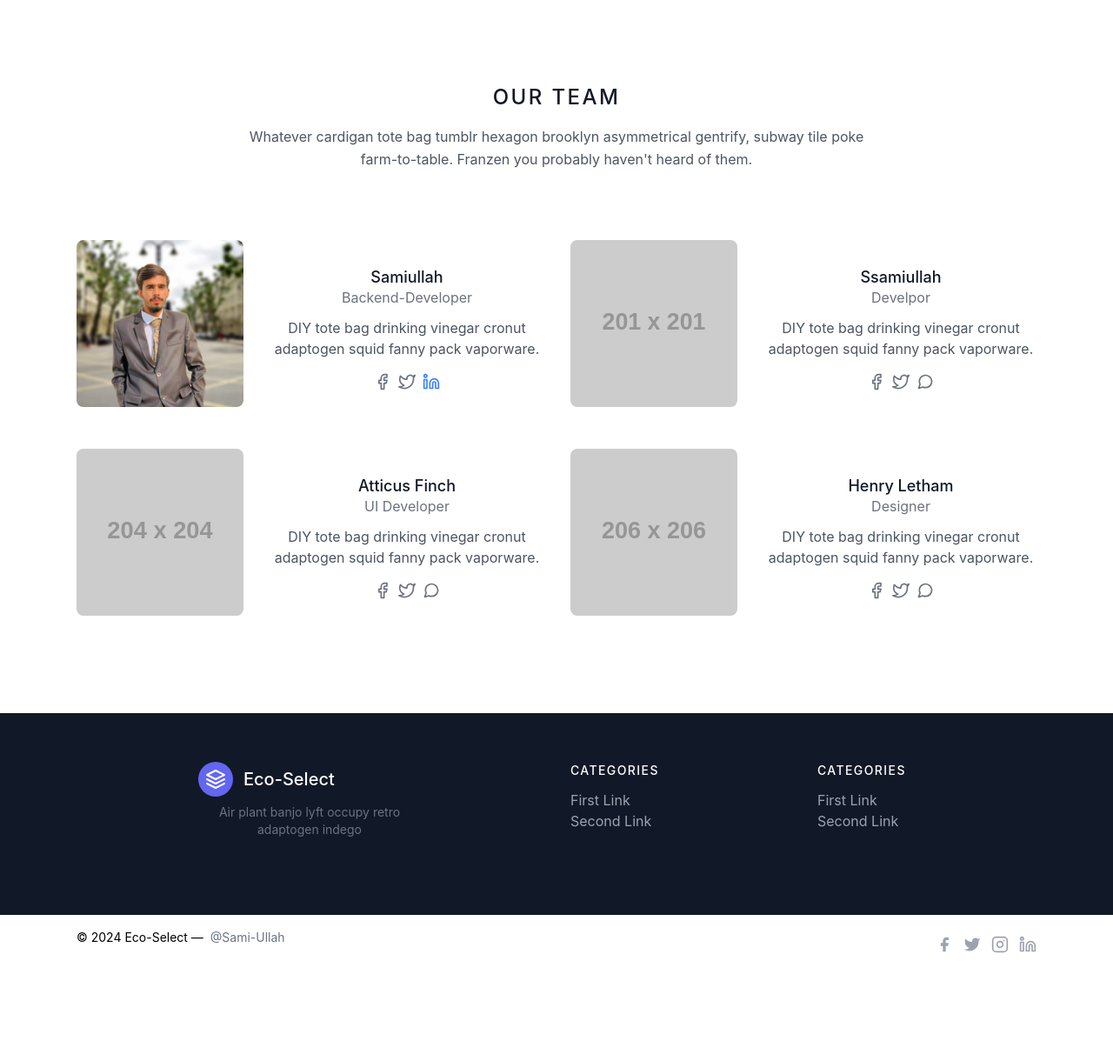
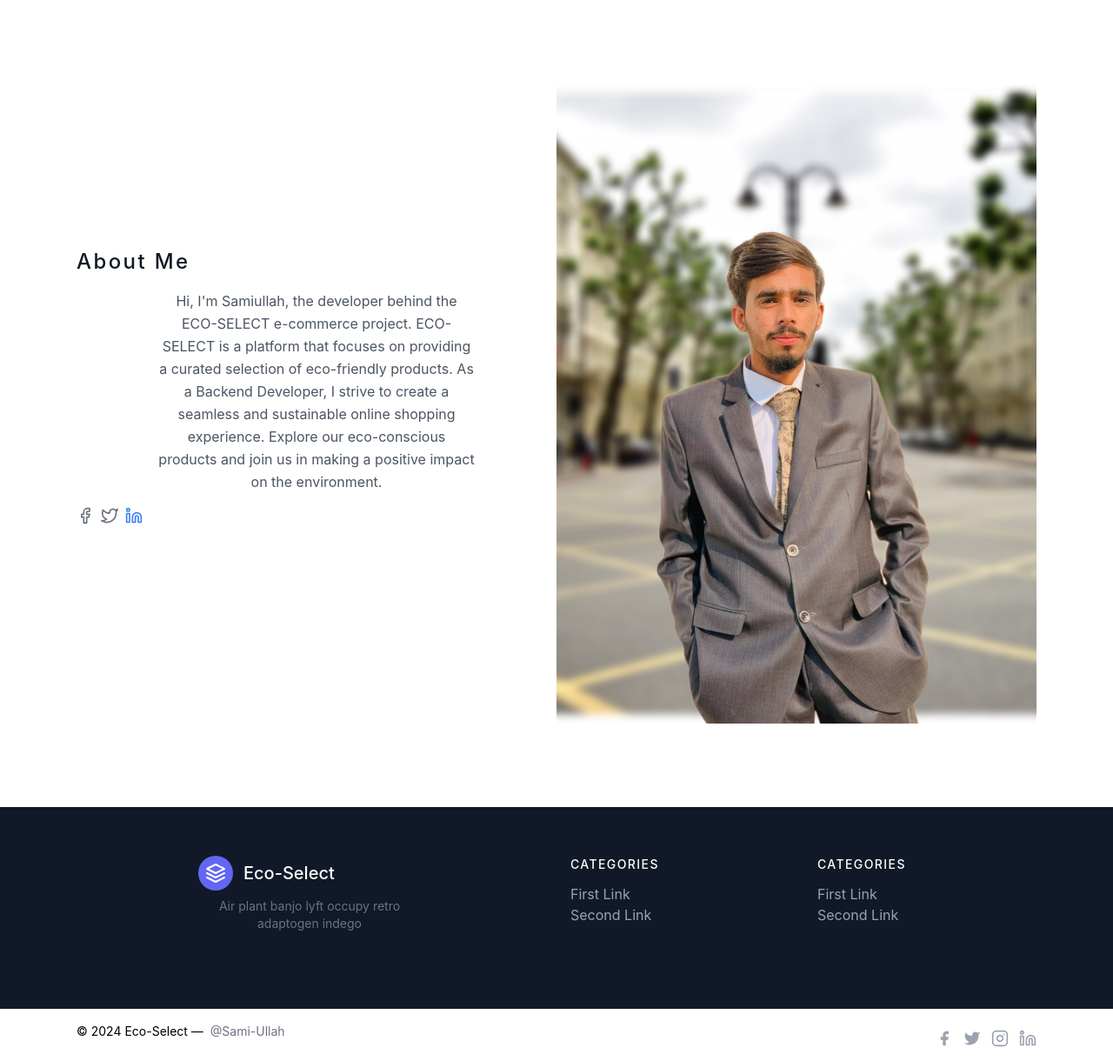
Before and after one commit to Sami606713/ecoselect, a Django app: template products/templates/about.html in a window 1280 px wide. Shown: the part 72-1292 px from the top of the page at 87% size. Before the commit the page ends 1184 px from the top, so only its background shows below. Run offline with Django 4.2, Linux system fonts and the light colour scheme; the template is opened without the code that fills it, so the values that code supplies are empty; some libraries are stand-ins or nearby versions.

Commit message:
Improvig  about page

```diff
--- a/products/templates/about.html
+++ b/products/templates/about.html
@@ -3,31 +3,25 @@
 {% block body %}
 {% load static %}
 <section class="text-gray-600 body-font">
-    <div class="container px-5 py-24 mx-auto">
-      <div class="flex flex-col text-center w-full mb-20">
-        <h1 class="text-2xl font-medium title-font mb-4 text-gray-900 tracking-widest">OUR TEAM</h1>
-        <p class="lg:w-2/3 mx-auto leading-relaxed text-base">Whatever cardigan tote bag tumblr hexagon brooklyn asymmetrical gentrify, subway tile poke farm-to-table. Franzen you probably haven't heard of them.</p>
-      </div>
-      <div class="flex flex-wrap -m-4">
-        <div class="p-4 lg:w-1/2">
-          <div class="h-full flex sm:flex-row flex-col items-center sm:justify-start justify-center text-center sm:text-left">
-            <img alt="team" class="flex-shrink-0 rounded-lg w-48 h-48 object-cover object-center sm:mb-0 mb-4" src="{% static 'products/images/sa.jpg'%}">
-            <div class="flex-grow sm:pl-8">
-              <h2 class="title-font font-medium text-lg text-gray-900">Samiullah</h2>
-              <h3 class="text-gray-500 mb-3">Backend-Developer</h3>
-              <p class="mb-4">DIY tote bag drinking vinegar cronut adaptogen squid fanny pack vaporware.</p>
-              <span class="inline-flex">
-                <a class="text-gray-500">
+  <div class="container px-5 py-24 mx-auto flex hover:shadow-xl transition-shadow duration-300">
+      <!-- Left Section - About Me -->
+      <div class="lg:w-1/2 flex flex-col items-center sm:items-start justify-center text-center sm:text-left mb-10">
+          <h1 class="text-2xl font-medium title-font mb-4 text-gray-900 tracking-widest">About Me</h1>
+          <p class="lg:w-2/3 mx-auto leading-relaxed text-base">
+              Hi, I'm Samiullah, the developer behind the ECO-SELECT e-commerce project. ECO-SELECT is a platform that focuses on providing a curated selection of eco-friendly products. As a Backend Developer, I strive to create a seamless and sustainable online shopping experience. Explore our eco-conscious products and join us in making a positive impact on the environment.
+          </p>
+          <span class="inline-flex mt-4">
+              <a href="https://github.com/your-github-username" class="text-gray-500" target="_blank" rel="noopener noreferrer">
                   <svg fill="none" stroke="currentColor" stroke-linecap="round" stroke-linejoin="round" stroke-width="2" class="w-5 h-5" viewBox="0 0 24 24">
                       <path d="M18 2h-3a5 5 0 00-5 5v3H7v4h3v8h4v-8h3l1-4h-4V7a1 1 0 011-1h3z"></path>
                   </svg>
               </a>
-                <a class="ml-2 text-gray-500">
+              <a href="https://facebook.com/your-facebook-username" class="ml-2 text-gray-500" target="_blank" rel="noopener noreferrer">
                   <svg fill="none" stroke="currentColor" stroke-linecap="round" stroke-linejoin="round" stroke-width="2" class="w-5 h-5" viewBox="0 0 24 24">
                       <path d="M23 3a10.9 10.9 0 01-3.14 1.53 4.48 4.48 0 00-7.86 3v1A10.66 10.66 0 013 4s-4 9 5 13a11.64 11.64 0 01-7 2c9 5 20 0 20-11.5a4.5 4.5 0 00-.08-.83A7.72 7.72 0 0023 3z"></path>
                   </svg>
               </a>
-                <a href="http://www.linkedin.com/in/sami-ullah-6326b9265" class="ml-2 text-blue-500">
+              <a href="http://www.linkedin.com/in/sami-ullah-6326b9265" class="ml-2 text-blue-500" target="_blank" rel="noopener noreferrer">
                   <svg xmlns="http://www.w3.org/2000/svg" viewBox="0 0 24 24" fill="none" stroke="currentColor" stroke-width="2" stroke-linecap="round" stroke-linejoin="round" class="w-5 h-5">
                       <path d="M16 8a6 6 0 016 6v7h-4v-7a2 2 0 00-2-2 2 2 0 00-2 2v7h-4v-7a6 6 0 016-6zM2 9h4v12H2z"></path>
                       <circle cx="4" cy="4" r="2" fill="none"></circle>
@@ -35,90 +29,15 @@
               </a>
           </span>
       </div>
-          </div>
-        </div>
-        <div class="p-4 lg:w-1/2">
-          <div class="h-full flex sm:flex-row flex-col items-center sm:justify-start justify-center text-center sm:text-left">
-            <img alt="team" class="flex-shrink-0 rounded-lg w-48 h-48 object-cover object-center sm:mb-0 mb-4" src="https://dummyimage.com/201x201">
-            <div class="flex-grow sm:pl-8">
-              <h2 class="title-font font-medium text-lg text-gray-900">Ssamiullah</h2>
-              <h3 class="text-gray-500 mb-3">Develpor</h3>
-              <p class="mb-4">DIY tote bag drinking vinegar cronut adaptogen squid fanny pack vaporware.</p>
-              <span class="inline-flex">
-                <a class="text-gray-500">
-                  <svg fill="none" stroke="currentColor" stroke-linecap="round" stroke-linejoin="round" stroke-width="2" class="w-5 h-5" viewBox="0 0 24 24">
-                    <path d="M18 2h-3a5 5 0 00-5 5v3H7v4h3v8h4v-8h3l1-4h-4V7a1 1 0 011-1h3z"></path>
-                  </svg>
+
+      <!-- Right Section - Image with Shadow Effect -->
+      <div class="lg:w-1/2 lg:h-auto h-64 lg:ml-10 ml-0 flex items-center justify-center">
+          <a href="{% static 'products/images/sa.jpg'%}" target="_blank" rel="noopener noreferrer">
+              <img alt="Samiullah" class="flex-shrink-0 rounded-lg w-full h-full object-cover object-center hover:shadow-xl transition-shadow duration-300" src="{% static 'products/images/sa.jpg'%}">
           </a>
-                <a class="ml-2 text-gray-500">
-                  <svg fill="none" stroke="currentColor" stroke-linecap="round" stroke-linejoin="round" stroke-width="2" class="w-5 h-5" viewBox="0 0 24 24">
-                    <path d="M23 3a10.9 10.9 0 01-3.14 1.53 4.48 4.48 0 00-7.86 3v1A10.66 10.66 0 013 4s-4 9 5 13a11.64 11.64 0 01-7 2c9 5 20 0 20-11.5a4.5 4.5 0 00-.08-.83A7.72 7.72 0 0023 3z"></path>
-                  </svg>
-                </a>
-                <a class="ml-2 text-gray-500">
-                  <svg fill="none" stroke="currentColor" stroke-linecap="round" stroke-linejoin="round" stroke-width="2" class="w-5 h-5" viewBox="0 0 24 24">
-                    <path d="M21 11.5a8.38 8.38 0 01-.9 3.8 8.5 8.5 0 01-7.6 4.7 8.38 8.38 0 01-3.8-.9L3 21l1.9-5.7a8.38 8.38 0 01-.9-3.8 8.5 8.5 0 014.7-7.6 8.38 8.38 0 013.8-.9h.5a8.48 8.48 0 018 8v.5z"></path>
-                  </svg>
-                </a>
-              </span>
-            </div>
-          </div>
-        </div>
-        <div class="p-4 lg:w-1/2">
-          <div class="h-full flex sm:flex-row flex-col items-center sm:justify-start justify-center text-center sm:text-left">
-            <img alt="team" class="flex-shrink-0 rounded-lg w-48 h-48 object-cover object-center sm:mb-0 mb-4" src="https://dummyimage.com/204x204">
-            <div class="flex-grow sm:pl-8">
-              <h2 class="title-font font-medium text-lg text-gray-900">Atticus Finch</h2>
-              <h3 class="text-gray-500 mb-3">UI Developer</h3>
-              <p class="mb-4">DIY tote bag drinking vinegar cronut adaptogen squid fanny pack vaporware.</p>
-              <span class="inline-flex">
-                <a class="text-gray-500">
-                  <svg fill="none" stroke="currentColor" stroke-linecap="round" stroke-linejoin="round" stroke-width="2" class="w-5 h-5" viewBox="0 0 24 24">
-                    <path d="M18 2h-3a5 5 0 00-5 5v3H7v4h3v8h4v-8h3l1-4h-4V7a1 1 0 011-1h3z"></path>
-                  </svg>
-                </a>
-                <a class="ml-2 text-gray-500">
-                  <svg fill="none" stroke="currentColor" stroke-linecap="round" stroke-linejoin="round" stroke-width="2" class="w-5 h-5" viewBox="0 0 24 24">
-                    <path d="M23 3a10.9 10.9 0 01-3.14 1.53 4.48 4.48 0 00-7.86 3v1A10.66 10.66 0 013 4s-4 9 5 13a11.64 11.64 0 01-7 2c9 5 20 0 20-11.5a4.5 4.5 0 00-.08-.83A7.72 7.72 0 0023 3z"></path>
-                  </svg>
-                </a>
-                <a class="ml-2 text-gray-500">
-                  <svg fill="none" stroke="currentColor" stroke-linecap="round" stroke-linejoin="round" stroke-width="2" class="w-5 h-5" viewBox="0 0 24 24">
-                    <path d="M21 11.5a8.38 8.38 0 01-.9 3.8 8.5 8.5 0 01-7.6 4.7 8.38 8.38 0 01-3.8-.9L3 21l1.9-5.7a8.38 8.38 0 01-.9-3.8 8.5 8.5 0 014.7-7.6 8.38 8.38 0 013.8-.9h.5a8.48 8.48 0 018 8v.5z"></path>
-                  </svg>
-                </a>
-              </span>
-            </div>
-          </div>
-        </div>
-        <div class="p-4 lg:w-1/2">
-          <div class="h-full flex sm:flex-row flex-col items-center sm:justify-start justify-center text-center sm:text-left">
-            <img alt="team" class="flex-shrink-0 rounded-lg w-48 h-48 object-cover object-center sm:mb-0 mb-4" src="https://dummyimage.com/206x206">
-            <div class="flex-grow sm:pl-8">
-              <h2 class="title-font font-medium text-lg text-gray-900">Henry Letham</h2>
-              <h3 class="text-gray-500 mb-3">Designer</h3>
-              <p class="mb-4">DIY tote bag drinking vinegar cronut adaptogen squid fanny pack vaporware.</p>
-              <span class="inline-flex">
-                <a class="text-gray-500">
-                  <svg fill="none" stroke="currentColor" stroke-linecap="round" stroke-linejoin="round" stroke-width="2" class="w-5 h-5" viewBox="0 0 24 24">
-                    <path d="M18 2h-3a5 5 0 00-5 5v3H7v4h3v8h4v-8h3l1-4h-4V7a1 1 0 011-1h3z"></path>
-                  </svg>
-                </a>
-                <a class="ml-2 text-gray-500">
-                  <svg fill="none" stroke="currentColor" stroke-linecap="round" stroke-linejoin="round" stroke-width="2" class="w-5 h-5" viewBox="0 0 24 24">
-                    <path d="M23 3a10.9 10.9 0 01-3.14 1.53 4.48 4.48 0 00-7.86 3v1A10.66 10.66 0 013 4s-4 9 5 13a11.64 11.64 0 01-7 2c9 5 20 0 20-11.5a4.5 4.5 0 00-.08-.83A7.72 7.72 0 0023 3z"></path>
-                  </svg>
-                </a>
-                <a class="ml-2 text-gray-500">
-                  <svg fill="none" stroke="currentColor" stroke-linecap="round" stroke-linejoin="round" stroke-width="2" class="w-5 h-5" viewBox="0 0 24 24">
-                    <path d="M21 11.5a8.38 8.38 0 01-.9 3.8 8.5 8.5 0 01-7.6 4.7 8.38 8.38 0 01-3.8-.9L3 21l1.9-5.7a8.38 8.38 0 01-.9-3.8 8.5 8.5 0 014.7-7.6 8.38 8.38 0 013.8-.9h.5a8.48 8.48 0 018 8v.5z"></path>
-                  </svg>
-                </a>
-              </span>
-            </div>
-          </div>
-        </div>
       </div>
   </div>
 </section>
+
+
 {% endblock %}
```
Lines whose indentation alone changed are shown as unchanged.
